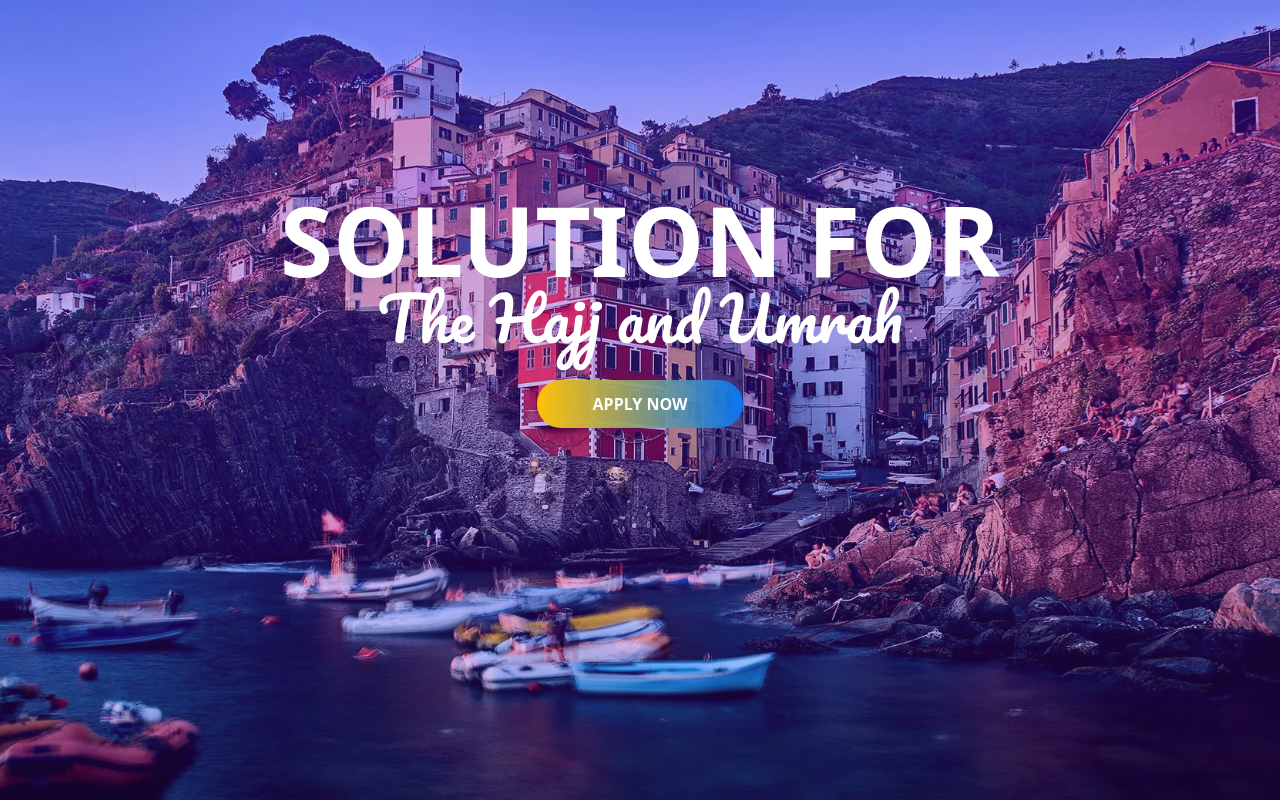
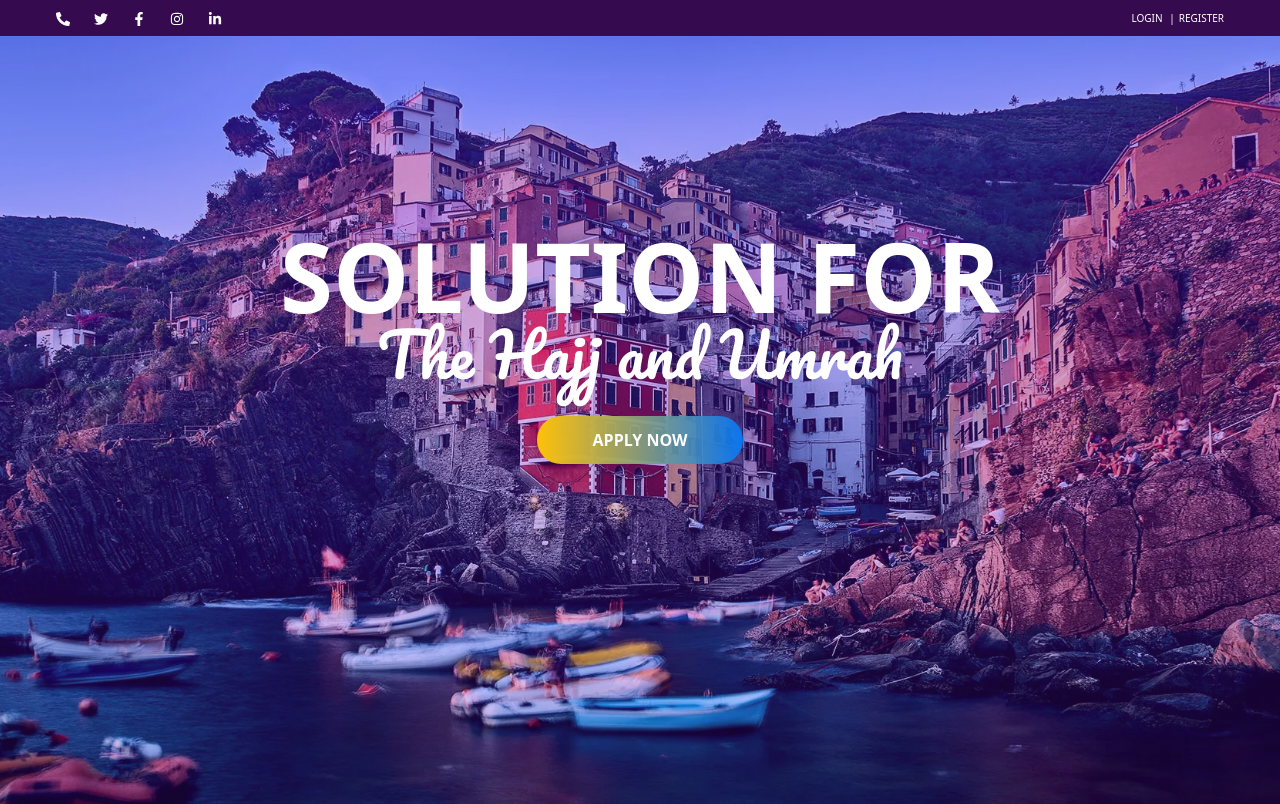
Before and after one commit to Yahckman1112/Itmaam-hajj, a React (Vite) app: page / in a window 1280 px wide. Shown: the top 804 px of the page. Built offline with nearby package versions, Linux system fonts and the light colour scheme.

Commit message:
adding top bar

```diff
--- /dev/null
+++ b/src/components/appHeader/AppHeader.tsx
@@ -0,0 +1,9 @@
+import React from 'react'
+
+function AppHeader() {
+  return (
+    <div>AppHeader</div>
+  )
+}
+
+export default AppHeader
--- /dev/null
+++ b/src/components/appHeader/TopBar.tsx
@@ -0,0 +1,22 @@
+import { Link } from "react-router-dom"
+import {FaTwitter, FaPhoneAlt, FaFacebookF, FaInstagram , FaLinkedinIn   } from 'react-icons/fa'
+
+function TopBar() {
+  return (
+    <div className=' hidden md:flex w-full bg-[#350a4e]  justify-between text-[#FFFFFF] text-sm font-normal px-14 py-2 '>
+        <div className=" flex">
+            <Link to='#' className="pt-1 "> < FaPhoneAlt /> </Link>
+            <Link to='#' className="pt-1 ml-6"> < FaTwitter/> </Link>
+            <Link to='#' className="pt-1 ml-6"> < FaFacebookF /> </Link>
+            <Link to='#' className="pt-1 ml-6"> < FaInstagram  /> </Link>
+            <Link to='#' className="pt-1 ml-6"> < FaLinkedinIn   /> </Link>
+        </div>
+        <div className="text-[10px] font-sans">
+            <Link to={'#'}>LOGIN</Link> <span className="px-1">|</span>
+            <Link to={'#'}>REGISTER</Link>
+        </div>
+    </div>
+  )
+}
+
+export default TopBar
--- a/src/layout/PublicLayout.tsx
+++ b/src/layout/PublicLayout.tsx
@@ -1,4 +1,5 @@
 import React from 'react'
+import TopBar from '../components/appHeader/TopBar';
 
 export interface PublicLayout{
     header?: boolean;
@@ -6,10 +7,10 @@ export interface PublicLayout{
     children?: React.ReactNode;
 }
 
-function PublicLayout({header=false, footer=false, children}: PublicLayout) {
+function PublicLayout({header=true, footer=false, children}: PublicLayout) {
   return (
     <div>
-        {header && 'Header'}
+        {header && < TopBar/>}
         {children}
         {footer && 'footer'}
     </div>
```
Also changed, not shown: src/components/customButton/CustomButton.tsx (+5 -13 lines).
